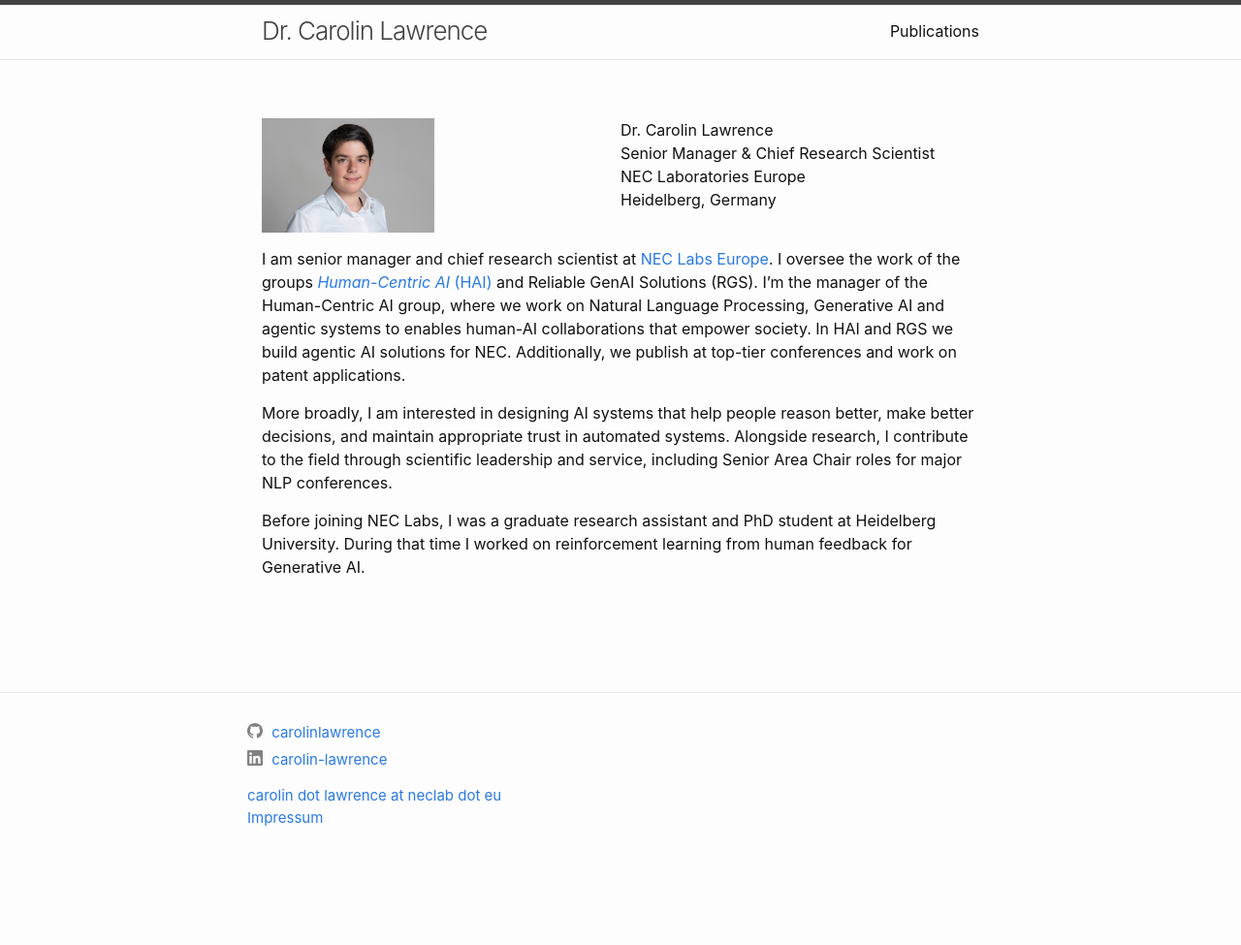
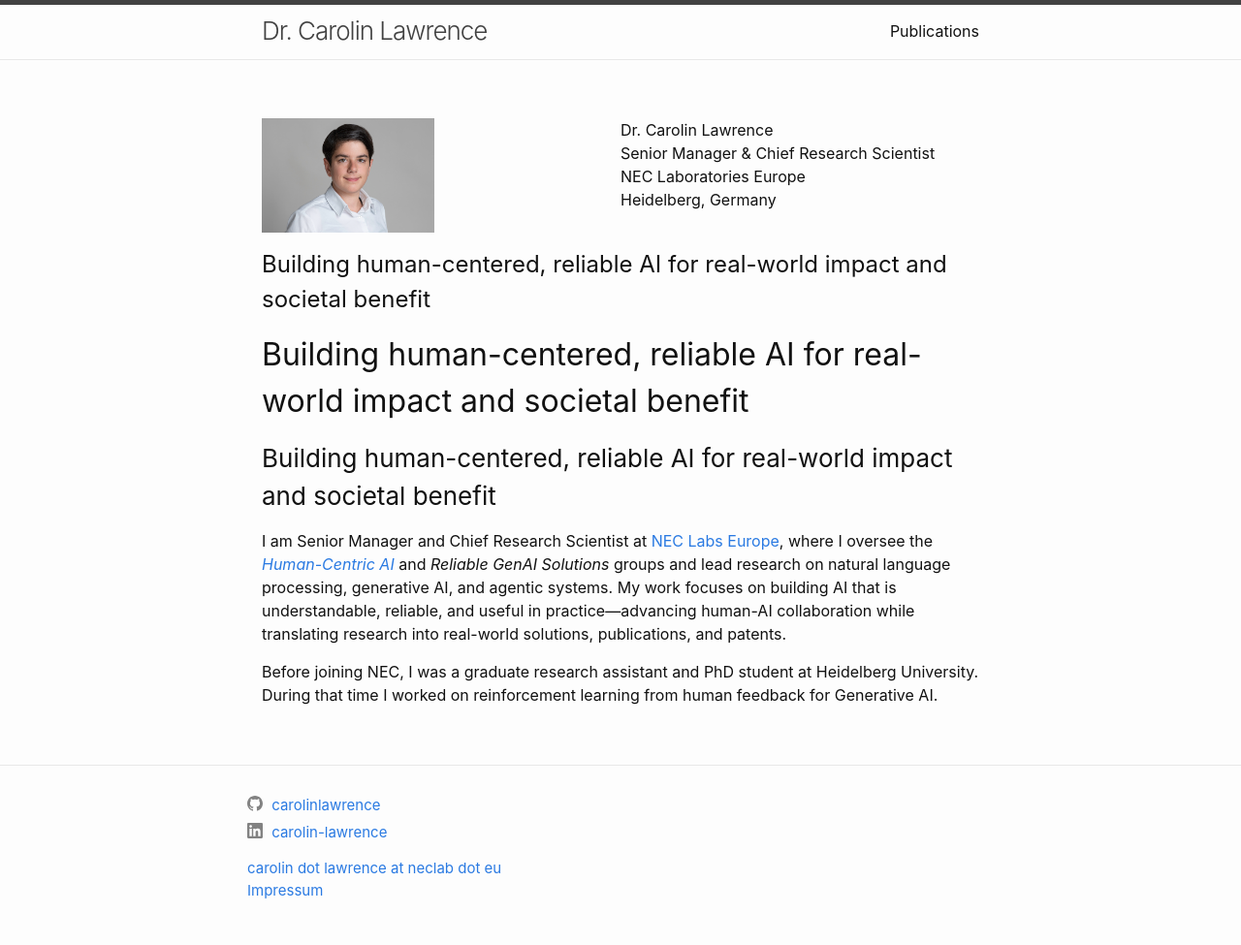
Before and after one commit to carolinlawrence/carolinlawrence.github.io, a Jekyll site: the page built from index.markdown, in a window 1280 px wide. Shown: the whole page at 97% size. Built offline with Jekyll 4.4.1, drawn with Linux system fonts in a browser that asks for light colours; before the commit the page ends 900 px from its top, so only the background shows below that.

Commit message:
Update index.markdown

```diff
--- a/index.markdown
+++ b/index.markdown
@@ -21,9 +21,11 @@ youtubeId: 6UeOwHtBF_0
        </div>
     </div>
 </div>
+<h1>Building human-centered, reliable AI for real-world impact and societal benefit</h1>
+<h2>Building human-centered, reliable AI for real-world impact and societal benefit</h2>
 
-I am senior manager and chief research scientist at <a href="https://neclab.eu/">NEC Labs Europe</a>. I oversee the work of the groups <a href="https://neclab.eu/research-areas/data-science/human-centric-ai"><i>Human-Centric AI</i> (HAI)</a> and Reliable GenAI Solutions (RGS). I'm the manager of the Human-Centric AI group, where we work on Natural Language Processing, Generative AI and agentic systems to enables human-AI collaborations that empower society. In HAI and RGS we build agentic AI solutions for NEC. Additionally, we publish at top-tier conferences and work on patent applications.
+<h3>Building human-centered, reliable AI for real-world impact and societal benefit</h3>
 
-More broadly, I am interested in designing AI systems that help people reason better, make better decisions, and maintain appropriate trust in automated systems. Alongside research, I contribute to the field through scientific leadership and service, including Senior Area Chair roles for major NLP conferences.
+I am Senior Manager and Chief Research Scientist at <a href="https://neclab.eu/">NEC Labs Europe</a>, where I oversee the <a href="https://neclab.eu/research-areas/data-science/human-centric-ai"><i>Human-Centric AI</i></a> and <i>Reliable GenAI Solutions</i> groups and lead research on natural language processing, generative AI, and agentic systems. My work focuses on building AI that is understandable, reliable, and useful in practice—advancing human-AI collaboration while translating research into real-world solutions, publications, and patents.
 
-Before joining NEC Labs, I was a graduate research assistant and PhD student at Heidelberg University. During that time I worked on reinforcement learning from human feedback for Generative AI.
+Before joining NEC, I was a graduate research assistant and PhD student at Heidelberg University. During that time I worked on reinforcement learning from human feedback for Generative AI.
```
